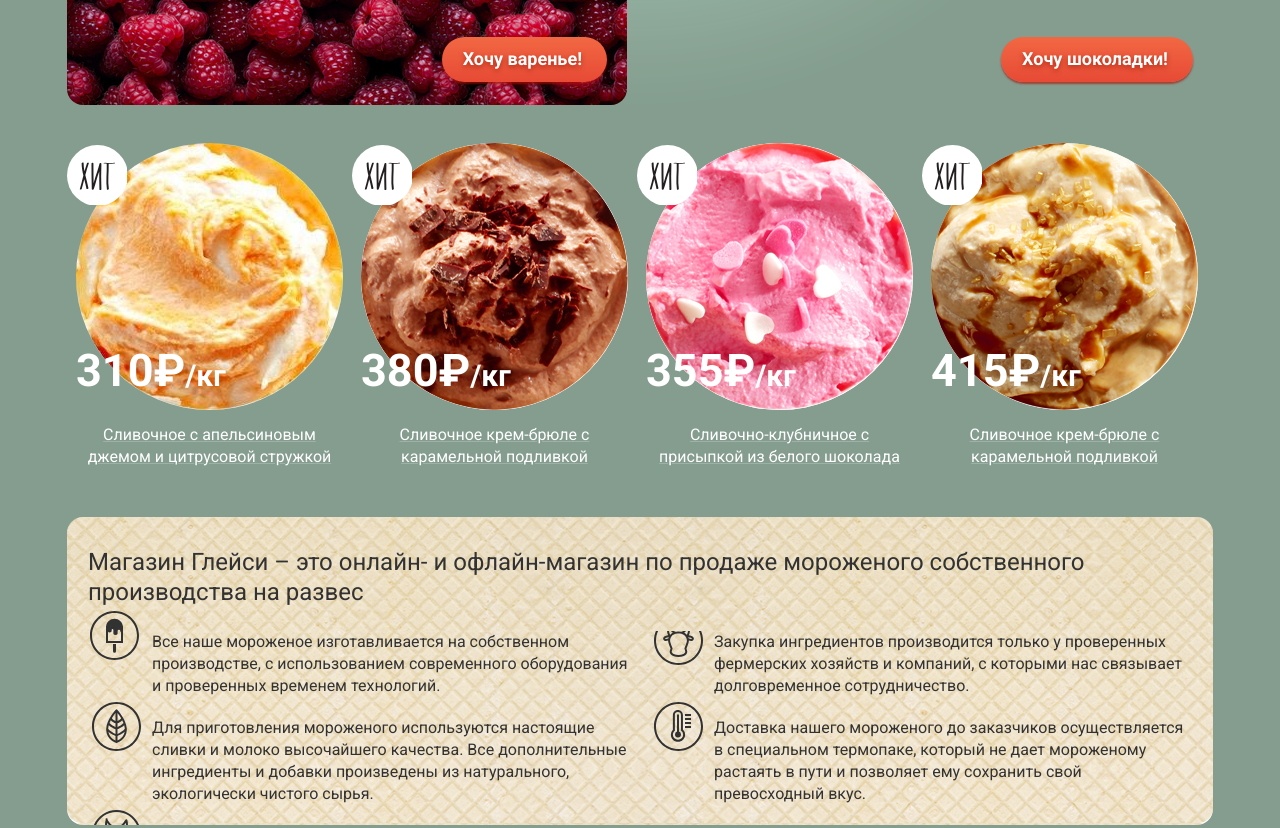
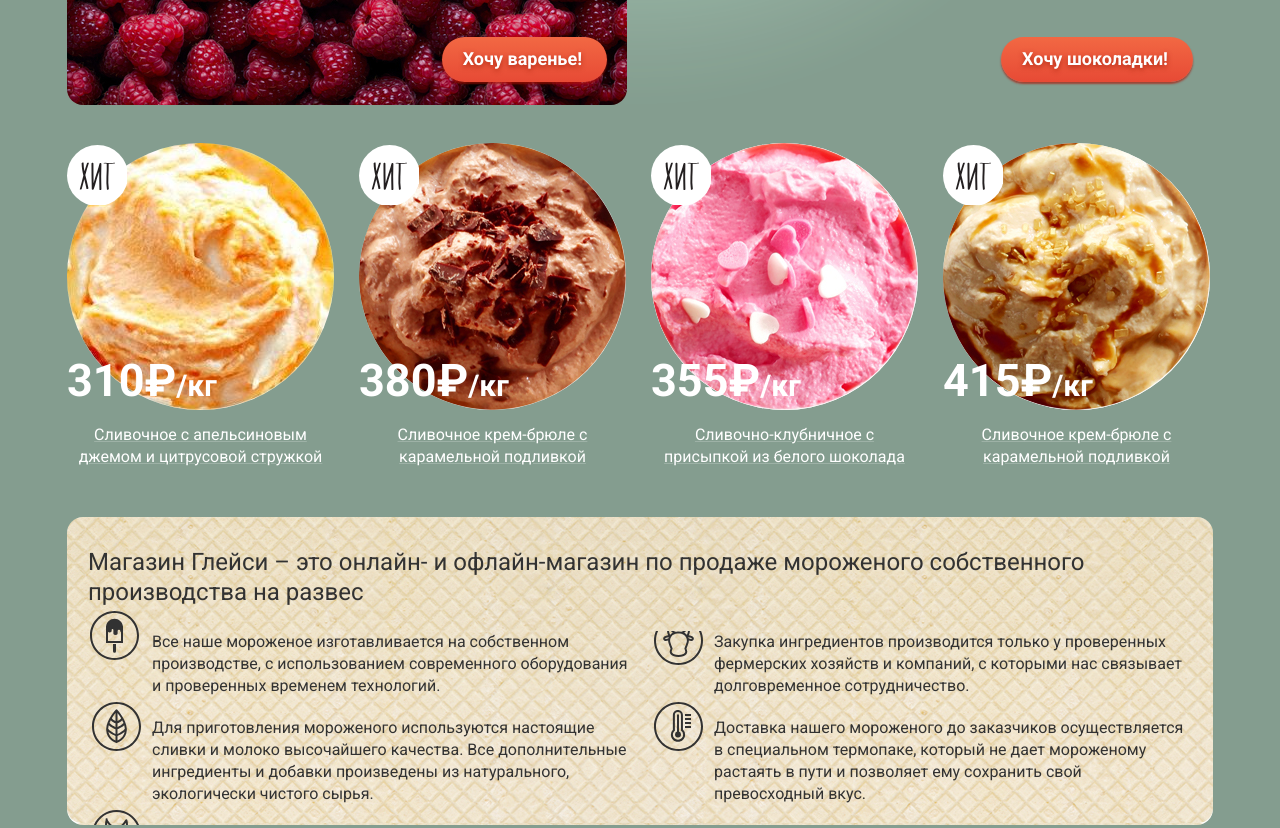
Before and after one commit to Valreya/329577-gllacy-27, a plain HTML site: page index.html in a window 1280 px wide. Shown: the part 769-1597 px from the top of the page. Drawn offline with Linux system fonts and the light colour scheme.

Commit message:
Правка в ночи

```diff
--- a/css/style.css
+++ b/css/style.css
@@ -37,6 +37,7 @@ body {
   position: relative;
   top: 9px;
   width: 154px;
+  flex-shrink: 0;
 }
 
 .navigation {
@@ -83,6 +84,7 @@ body {
 .navigation-item {
     padding: 7px 14px;
     border-radius: 20px;
+    flex-shrink: 0;
 }
 
 .header-catalog {
@@ -194,7 +196,6 @@ body {
   display: -webkit-inline-box;
   display: -ms-inline-flexbox;
   display: inline-flex;
-  margin-left: 300px;
   -ms-flex-pack: distribute;
       justify-content: space-around;
   font-size: 16px;
@@ -204,6 +205,8 @@ body {
   margin-right: 10px;
   font-size: 14px;
   line-height: 16px;
+  flex-shrink: 0;
+
 }
 
 .control-btn:last-child {
@@ -922,10 +925,14 @@ body {
   width: 267px;
   min-height: 300px;
   text-align: center;
-  padding: 0 9px;
+  padding: 0 25px 0 0;
   border-radius: 5px;
   margin-bottom: -50px;
   padding-bottom: 75px;
+}
+
+.catalog-item:nth-child(4n) {
+  padding-right: 0
 }
 
 
@@ -941,7 +948,7 @@ body {
 
 .item-price {
     position: absolute;
-    top: 200px;
+    top: 210px;
     font-weight: 700;
     text-align: left;
 }
```
